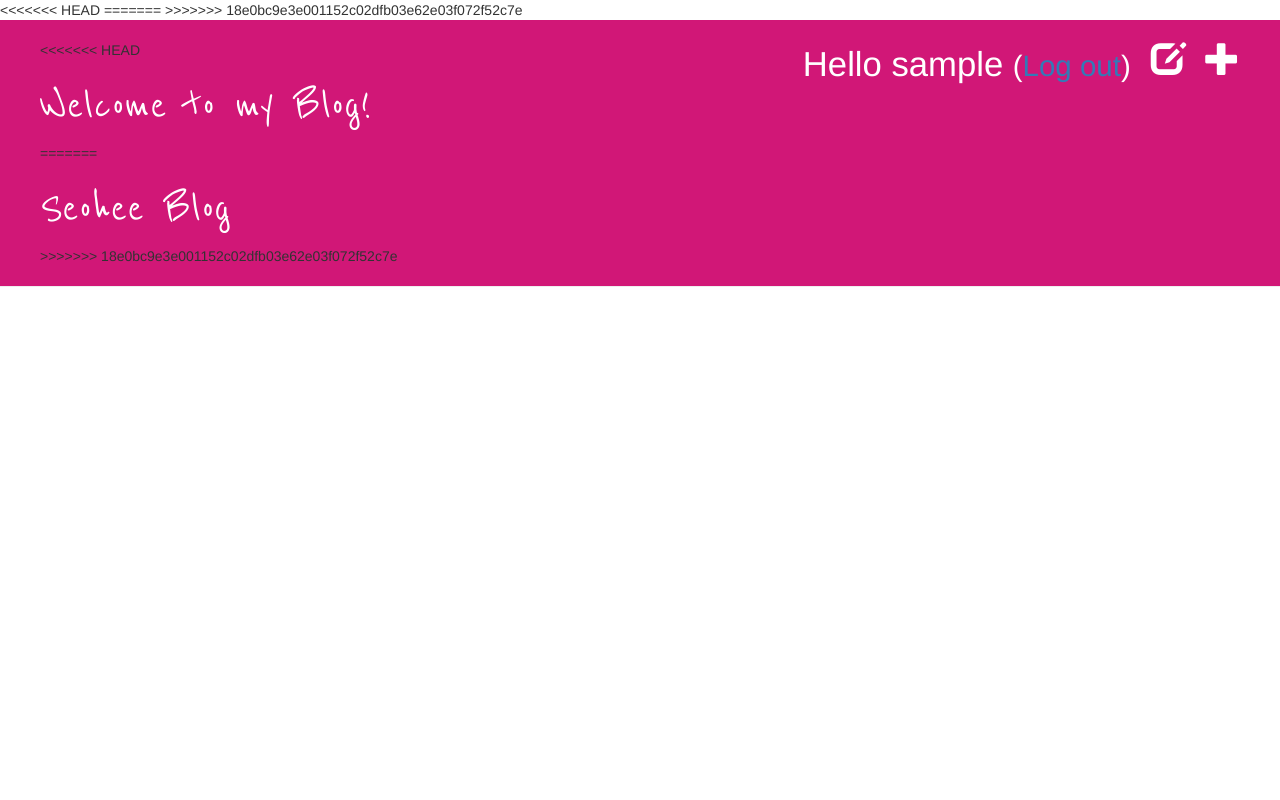
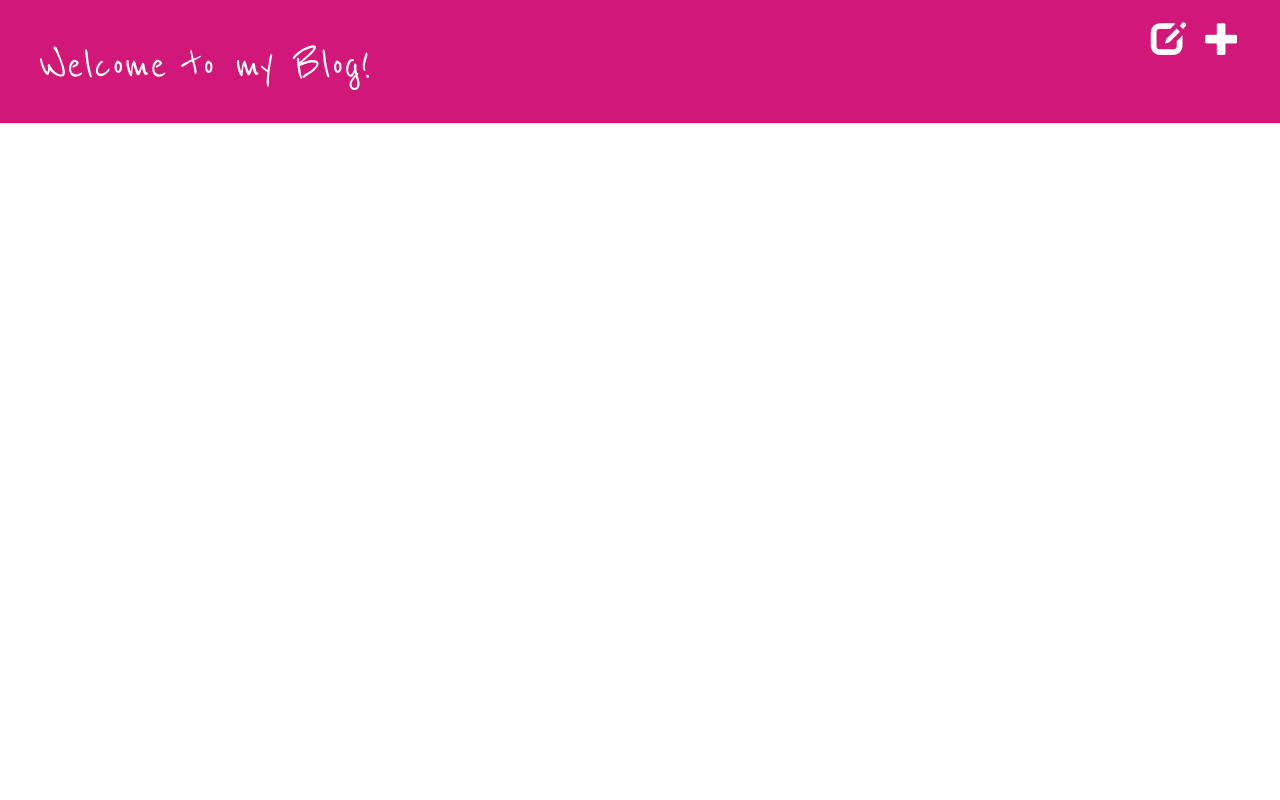
Before and after one commit to ab0515/my-first-blog, a Django app: page /task/ in a window 1280 px wide. Run offline with Django 3.2, Linux system fonts and the light colour scheme; the visitor is signed in with stand-in values (Sample User, id 1); data that the repository does not hold is empty; some libraries are stand-ins or nearby versions; some web fonts are replaced.

Commit message:
fixed base.html

```diff
--- a/blog/templates/blog/base.html
+++ b/blog/templates/blog/base.html
@@ -1,11 +1,7 @@
 {% load staticfiles %}
 <html>
     <head>
-<<<<<<< HEAD
         <title>Seohee Blog</title>
-=======
-        <title>Seohee blog</title>
->>>>>>> 18e0bc9e3e001152c02dfb03e62e03f072f52c7e
         <link rel="stylesheet" href="//maxcdn.bootstrapcdn.com/bootstrap/3.2.0/css/bootstrap.min.css">
         <link rel="stylesheet" href="//maxcdn.bootstrapcdn.com/bootstrap/3.2.0/css/bootstrap-theme.min.css">
         <link rel="stylesheet" href="{% static 'css/blog.css' %}">
@@ -17,15 +13,8 @@
             {% if user.is_authenticated %}
                 <a href="{% url 'post_new' %}" class="top-menu"><span class="glyphicon glyphicon-plus"></span></a>
                 <a href="{% url 'post_draft_list' %}" class="top-menu"><span class="glyphicon glyphicon-edit"></span></a>
-                <p class="top-menu">Hello {{ user.username }} <small>(<a href="{% url 'logout' %}">Log out</a>)</small></p>
-            {% else %}
-                <a href="{% url 'login' %}" class="top-menu"><span class="glyphicon glyphicon-lock"></span></a>
             {% endif %}
-<<<<<<< HEAD
             <h1><a href="/">Welcome to my Blog!</a></h1>
-=======
-            <h1><a href="/">Seohee Blog</a></h1>
->>>>>>> 18e0bc9e3e001152c02dfb03e62e03f072f52c7e
         </div>
         <div class="content container">
             <div class="row">
```
